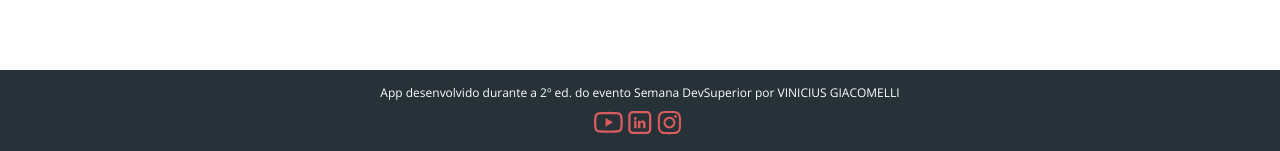
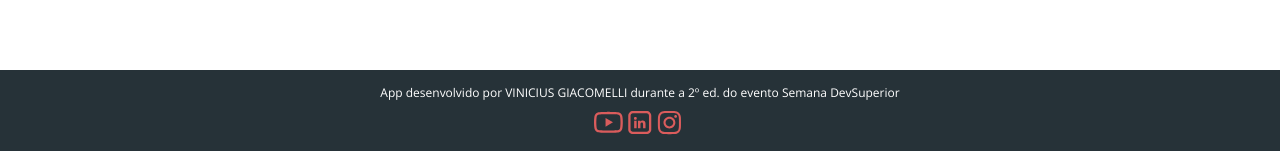
Before and after one commit to viniciusgiacomelli/dsdeliver-sds2, a React (Create React App) app in the folder front-web/: page / in a window 1280 px wide. Shown: the part 646-797 px from the top of the page. Built offline with nearby package versions, Linux system fonts and the light colour scheme; no server answers.

Commit message:
toques pessoais n2

```diff
--- a/front-web/public/index.html
+++ b/front-web/public/index.html
@@ -29,7 +29,7 @@
       work correctly both with client-side routing and a non-root public URL.
       Learn how to configure a non-root public URL by running `npm run build`.
     -->
-    <title>React App</title>
+    <title>Delivery Cabecinha</title>
   </head>
   <body>
     <noscript>You need to enable JavaScript to run this app.</noscript>
--- a/front-web/src/Footer/index.tsx
+++ b/front-web/src/Footer/index.tsx
@@ -6,7 +6,7 @@ import { ReactComponent as LinkedinIcon} from './linkedin.svg';
 function Footer () {
     return (
         <footer className="main-footer">
-            App desenvolvido durante a 2º ed. do evento Semana DevSuperior por VINICIUS GIACOMELLI
+            App desenvolvido por VINICIUS GIACOMELLI durante a 2º ed. do evento Semana DevSuperior
             <div className="footer-icons">
                 <a href="https://www.youtube.com" target="_new">
                     <YoutubeIcon/>
```
